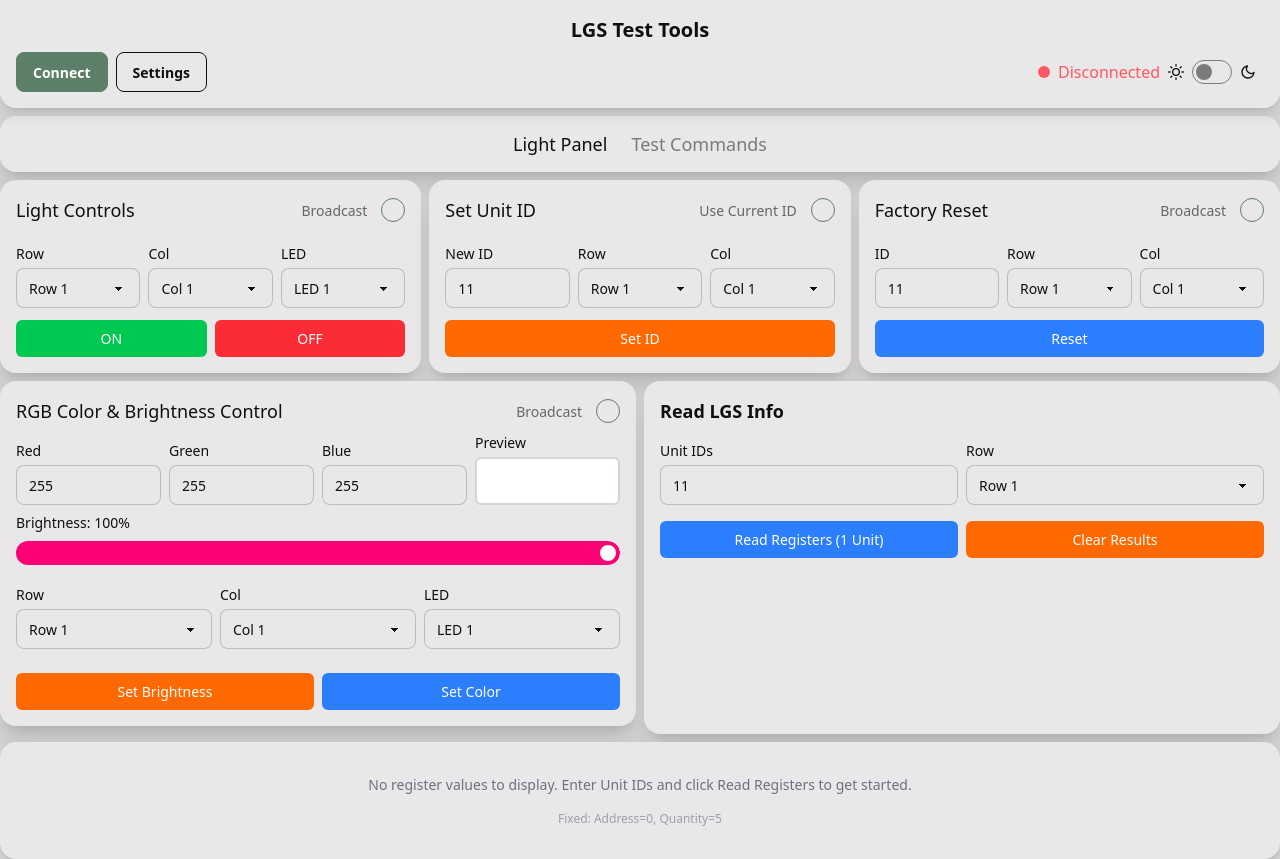
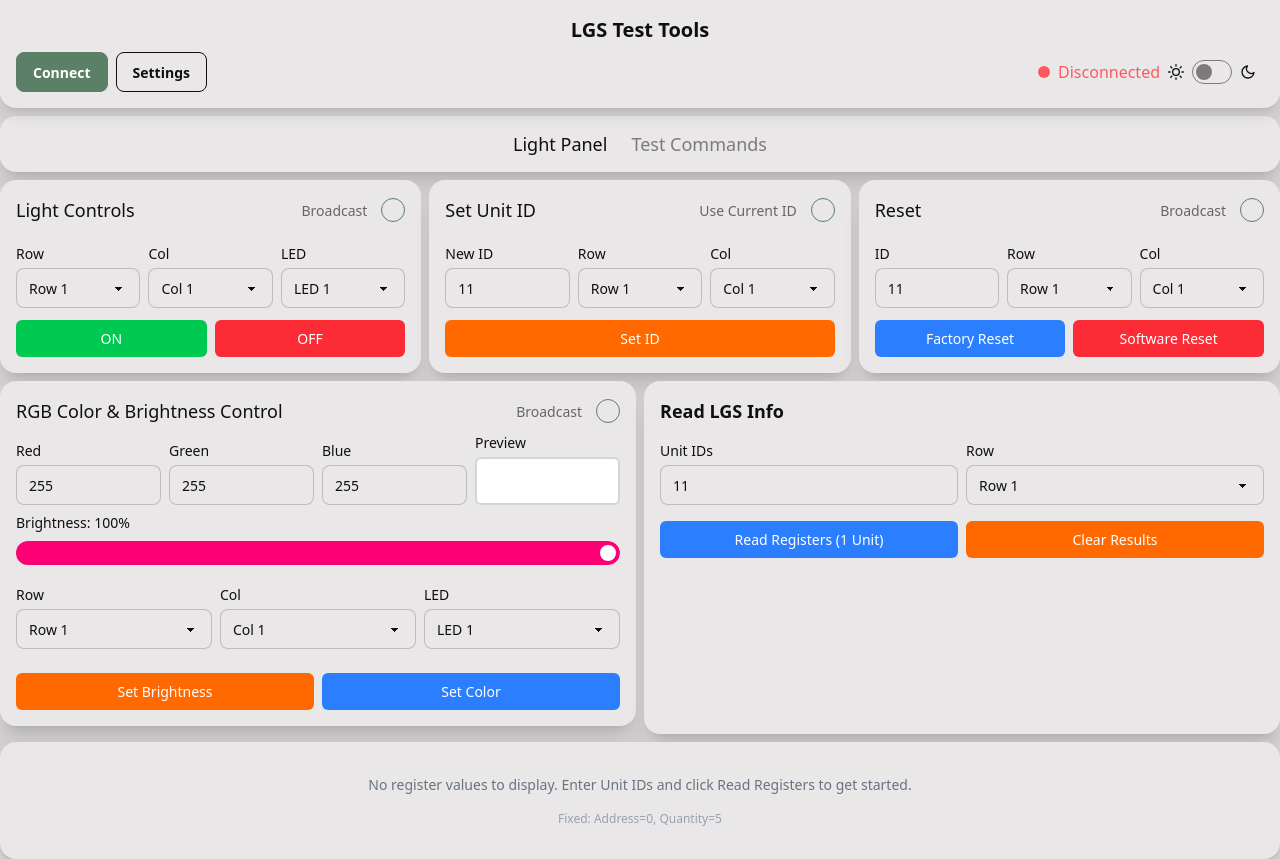
Before and after one commit to efangly/lgs-test-tools, a Next.js app: page / in a window 1280 px wide. Built offline with nearby package versions, Linux system fonts and the light colour scheme.

Commit message:
feat: update ResetControl component to include software reset functionality and adjust UI labels

```diff
--- a/components/ResetControl.tsx
+++ b/components/ResetControl.tsx
@@ -32,11 +32,19 @@ export function ResetControl() {
       showError(`Failed to set Unit ID: ${error}`);
     }
   };
+  const handleSoftwareReset = async () => {
+    try {
+      await executeCommand({ action: 'writeCoil', unitId: 0, address: 504, value: true });
+      showSuccess(`Software reset command sent`);
+    } catch (error) {
+      showError(`Failed to perform software reset: ${error}`);
+    }
+  }
   return (
     <div className='card bg-base-100 shadow-xl'>
       <div className="card-body p-4">
         <div className="flex justify-between mb-3">
-          <h2 className="text-lg font-medium">Factory Reset</h2>
+          <h2 className="text-lg font-medium">Reset</h2>
           <label className="label cursor-pointer">
             <span className="label-text mr-2">Broadcast</span>
             <input
@@ -53,9 +61,12 @@ export function ResetControl() {
             <Dropdown label="Row" value={position.row} onChange={setRow} max={10} disable={boardcast} />
             <Dropdown label="Col" value={position.col} onChange={setCol} max={9} disable={boardcast} />
           </div>
-          <div>
+          <div className="grid grid-cols-2 gap-2">
             <ActionButton onClick={handleSetUnitId} disabled={loading} loading={loading} variant="primary" className="w-full">
-              Reset
+              Factory Reset
+            </ActionButton>
+            <ActionButton onClick={handleSoftwareReset} disabled={loading} loading={loading} variant="error" className="w-full">
+              Software Reset
             </ActionButton>
           </div>
         </div>
```
